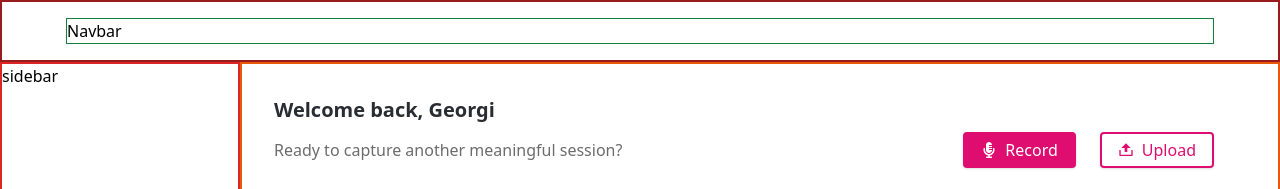
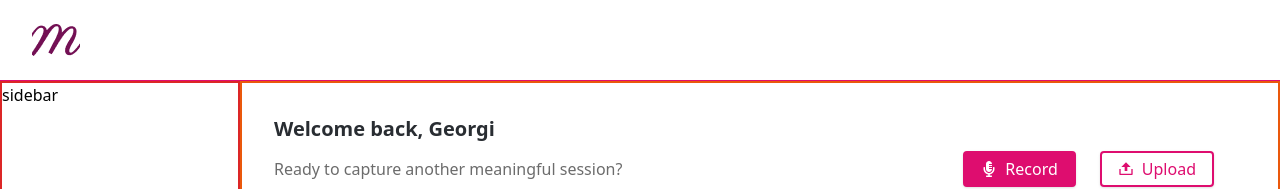
Before and after one commit to tracemycodes/mentalyc, a React (Create React App) app in the folder client/: page / in a window 1280 px wide. Shown: the top 189 px of the page. Built offline with nearby package versions, Linux system fonts and the light colour scheme; no server answers.

Commit message:
feat: nav bar logo

```diff
--- a/client/src/components/NavBar/Navbar.tsx
+++ b/client/src/components/NavBar/Navbar.tsx
@@ -1,11 +1,16 @@
 import React from 'react';
+import logo from '../../assets/mentalyc-logo.png'
 
 type Props = {};
 
 const Navbar = (props: Props) => {
   return (
-    <div className="border-2 border-red-800 p-4 px-8 sm:px-16">
-      <div className="border border-green-700 m-auto">Navbar</div>
+    <div className="border-b border-[#DE0D6F] p-4 px-5 sm:px-8 py-6">
+      <div className="m-auto">
+        <div className="h-8 w-12">
+          <img src={logo} alt="logo" className='w-full h-full object-cover' />
+        </div>
+      </div>
     </div>
   );
 };
```
Also changed, not shown: client/src/assets/mentalyc-logo.png (added).
